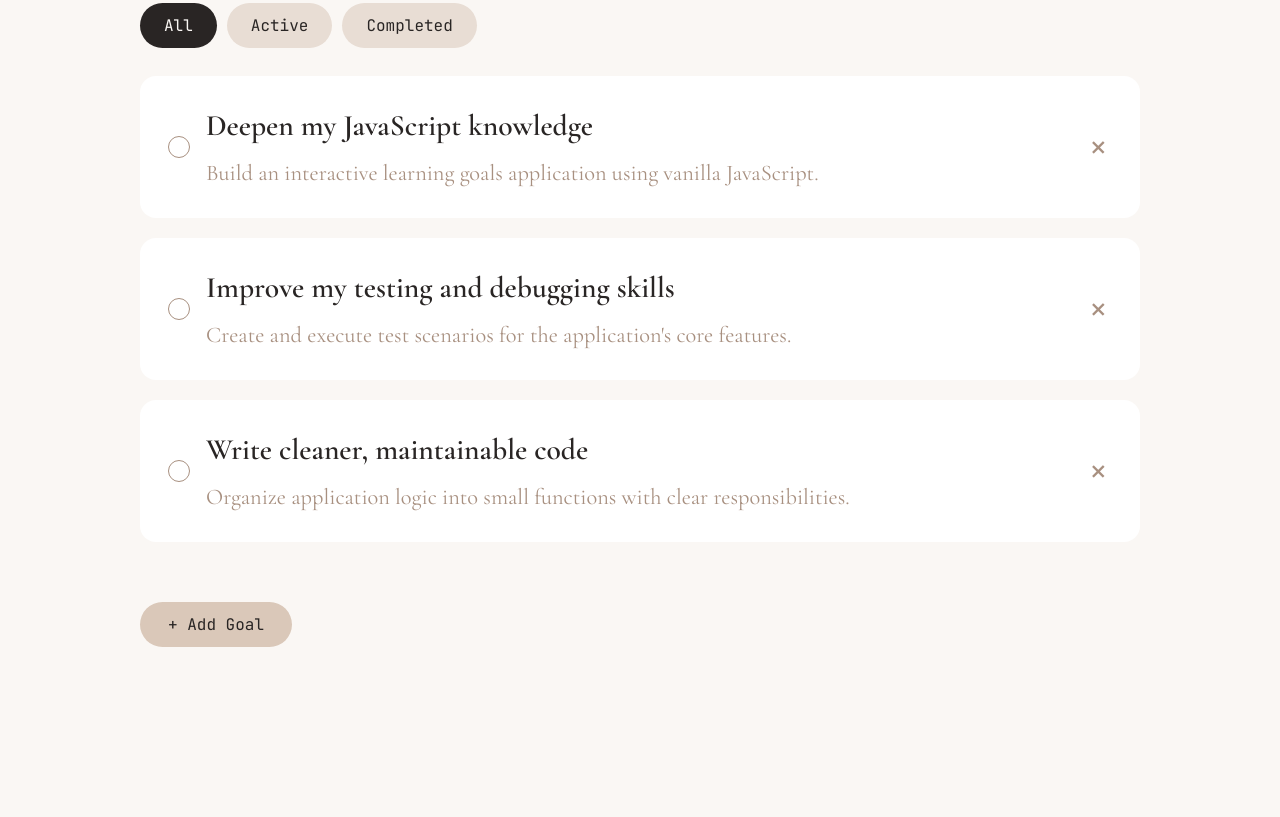
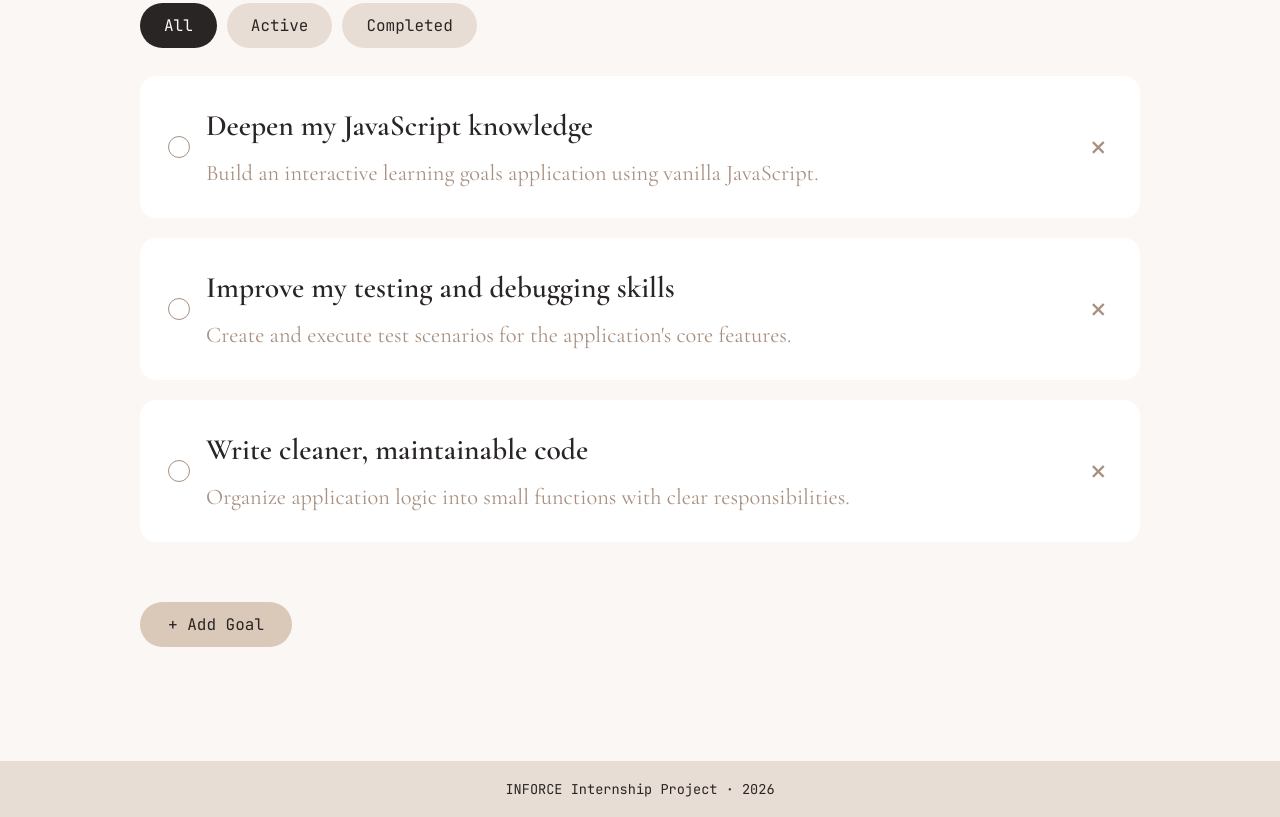
Before and after one commit to danevairena/interactive-portfolio, a plain HTML site: page index.html in a window 1280 px wide. Shown: the part 3293-4110 px from the top of the page. Before the commit the page ends 4054 px from the top, so only its background shows below. Drawn offline with nearby package versions, Linux system fonts and the light colour scheme.

Commit message:
feat: add portfolio footer

```diff
--- a/css/style.css
+++ b/css/style.css
@@ -697,6 +697,26 @@ html {
     }
 }
 
+/* Footer */
+
+.footer {
+    display: flex;
+    align-items: center;
+    justify-content: center;
+
+    min-height: 40px;
+    padding: 8px 8%;
+    background-color: var(--section-bg);
+}
+
+.footer p {
+    margin: 0;
+    color: var(--text-color);
+    font-family: 'JetBrains Mono', monospace;
+    font-size: 0.85rem;
+    text-align: center;
+}
+
 /* Screens up to 768px */
 @media (max-width: 768px) {
 
--- a/index.html
+++ b/index.html
@@ -309,8 +309,8 @@
         </section>
     </main>
 
-    <footer>
-
+    <footer class="footer">
+        <p>INFORCE Internship Project · 2026</p>
     </footer>
 
     <script src="js/app.js"></script>
```
